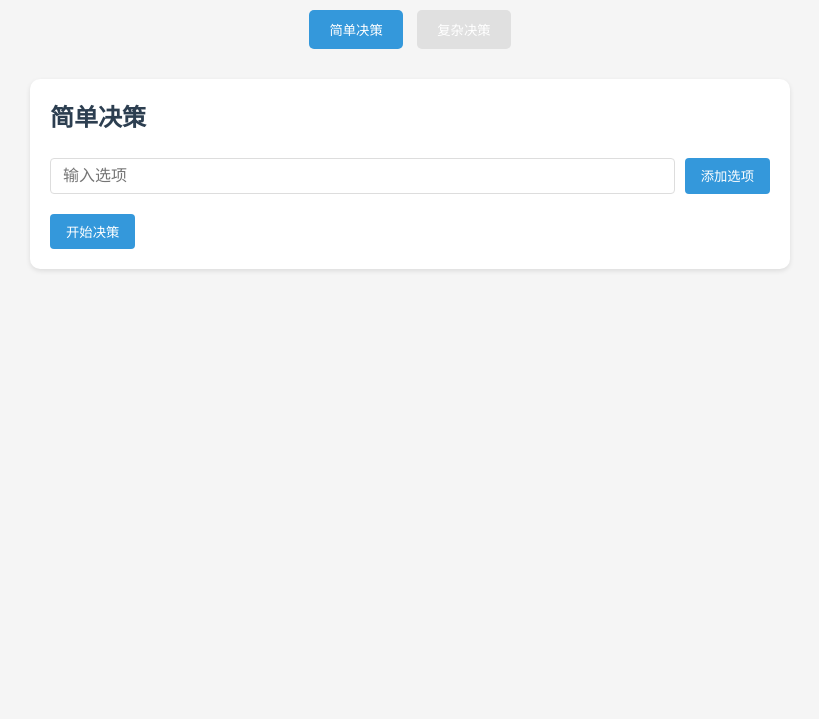
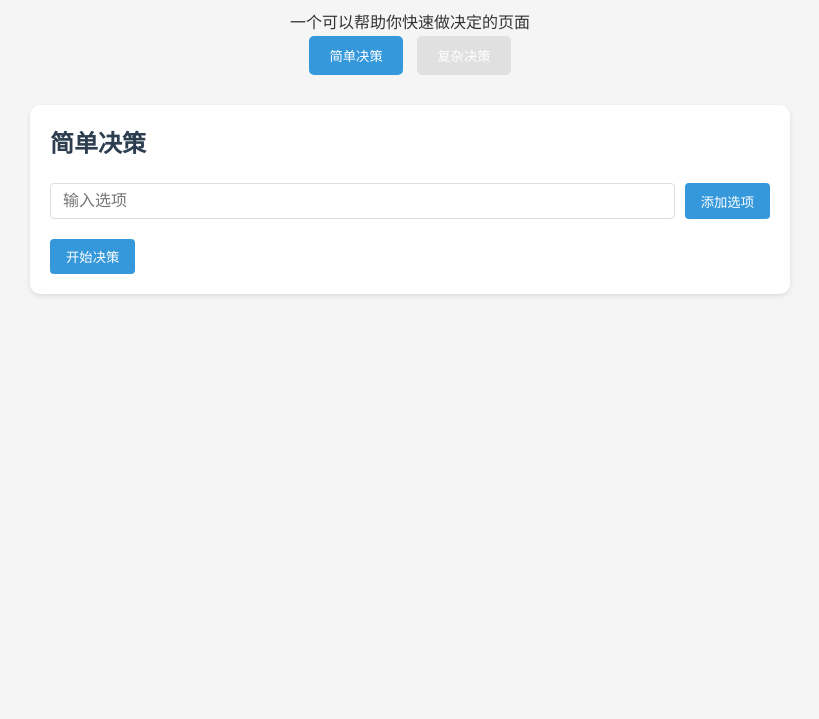
Before and after one commit to ssongjingjie/decision-helper, a plain HTML site: page index.html in a window 1280 px wide. Shown: the part 81-800 px from the top of the page, without its empty margins (230-1049 px from the left). Drawn offline with Linux system fonts and the light colour scheme.

Commit message:
Update index.html

```diff
--- a/index.html
+++ b/index.html
@@ -10,6 +10,7 @@
     <div class="container">
         <header>
             <h1>决策助手</h1>
+            <p class="description">一个可以帮助你快速做决定的页面</p>
             <nav>
                 <button class="nav-btn active" data-target="simple">简单决策</button>
                 <button class="nav-btn" data-target="complex">复杂决策</button>
```
